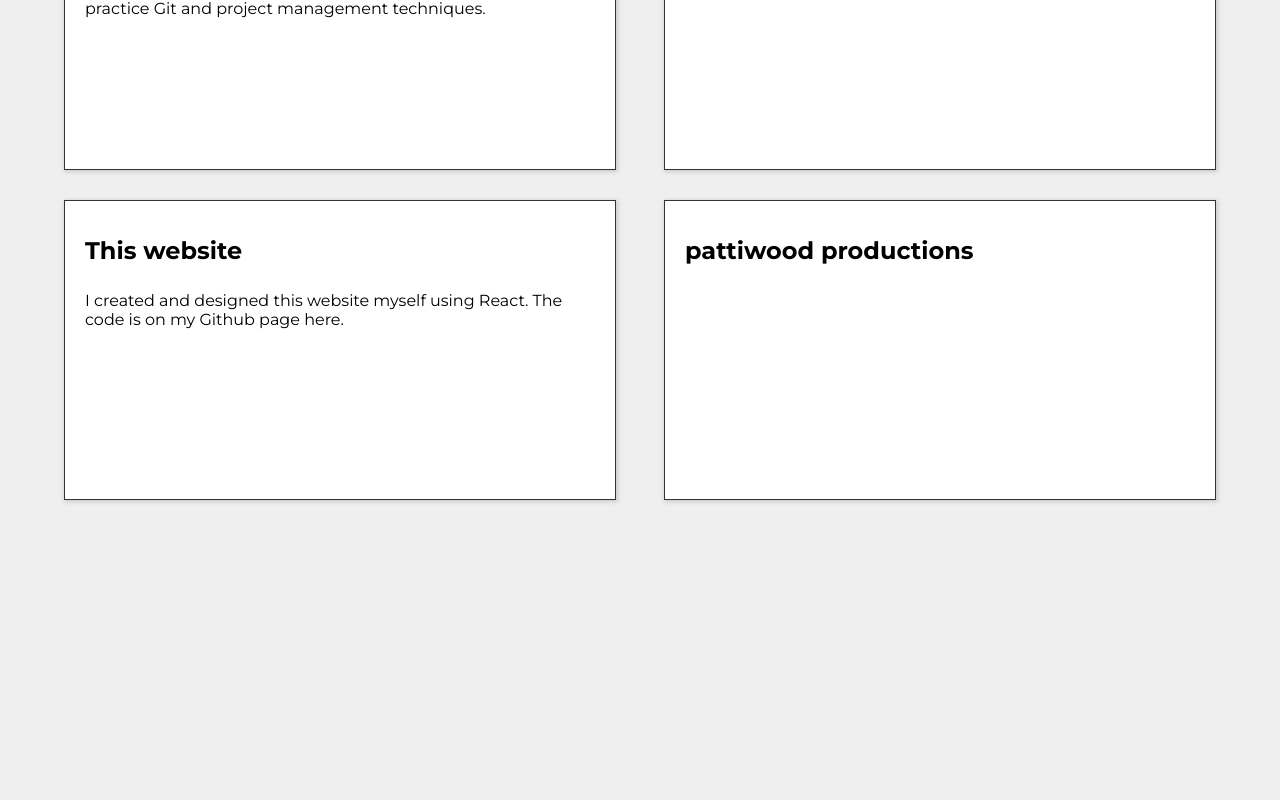
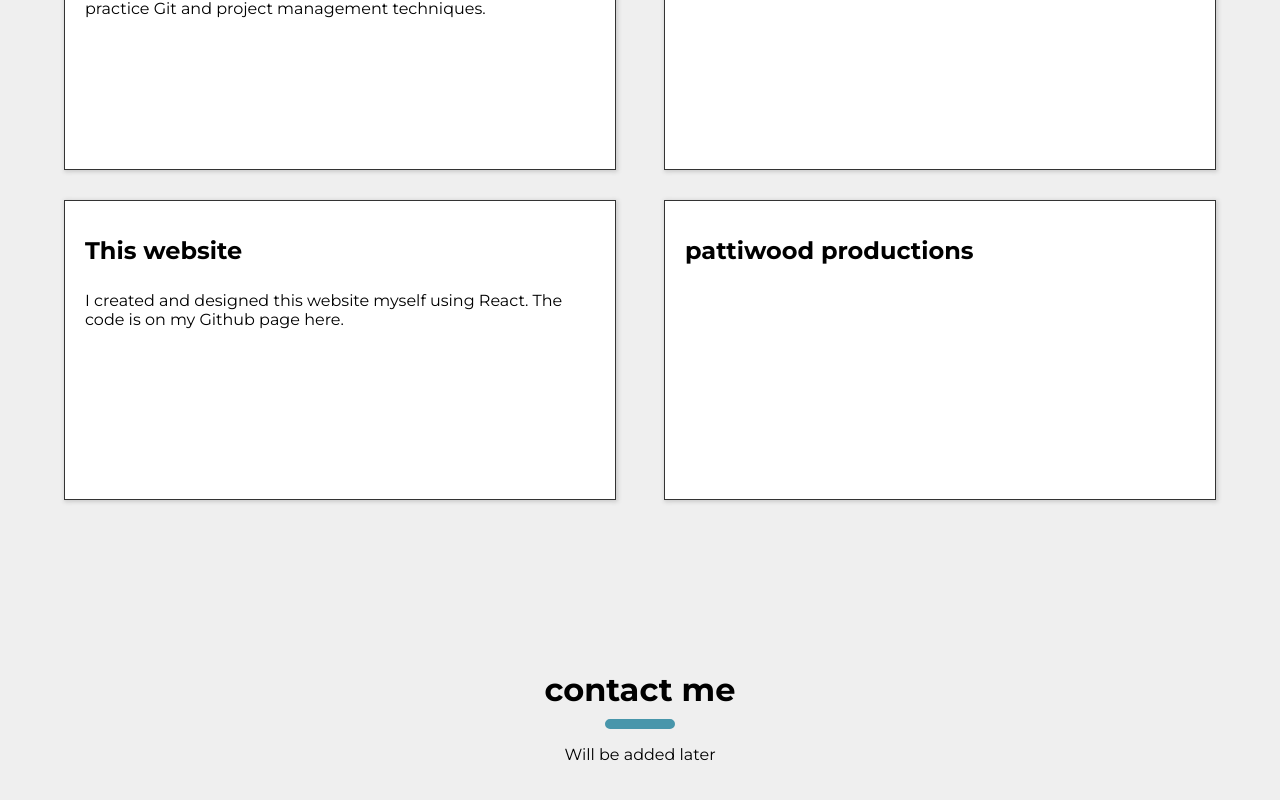
Before and after one commit to jf-t/jacktilly.com, a React (Create React App) app: page / in a window 1280 px wide. Shown: the part 3360-4160 px from the top of the page. Before the commit the page ends 3970 px from the top, so only its background shows below. Built offline with nearby package versions, Linux system fonts and the light colour scheme.

Commit message:
Created Contact ME component. put <p> to remind me to do later

```diff
--- a/src/App.js
+++ b/src/App.js
@@ -8,6 +8,7 @@ import About from './components/about/About';
 
 import Portfolio from './components/portfolio/Portfolio';
 import Experience from './components/experience/Experience';
+import Contact from './components/contact/Contact';
 
 class App extends Component {
     render() {
@@ -21,6 +22,7 @@ class App extends Component {
                     <About />
                     <Experience />
                     <Portfolio />
+                    <Contact />
                 </div>
             </div>
         );
--- /dev/null
+++ b/src/components/contact/Contact.css
@@ -0,0 +1,51 @@
+@import url("https://fonts.googleapis.com/css?family=Montserrat:300,400,500,600,700");
+.clearfix:after {
+  content: "";
+  display: table;
+  clear: both; }
+
+.App {
+  text-align: center;
+  font-family: 'Montserrat'; }
+
+.App-logo {
+  animation: App-logo-spin infinite 20s linear;
+  height: 80px; }
+
+.App-header {
+  background-color: #222;
+  height: 150px;
+  padding: 20px;
+  color: white; }
+
+.App-title {
+  font-size: 1.5em; }
+
+.App-intro {
+  font-size: large; }
+
+body {
+  background: #efefef; }
+
+.body {
+  max-width: 1200px;
+  margin: 0 auto; }
+
+@keyframes App-logo-spin {
+  from {
+    transform: rotate(0deg); }
+  to {
+    transform: rotate(360deg); } }
+
+.contact {
+  padding: 60px 0; }
+  .contact .contact-content .contact-header h1 {
+    margin: 0; }
+    .contact .contact-content .contact-header h1:after {
+      border: 5px solid #4896ab;
+      border-radius: 10px;
+      content: ' ';
+      display: block;
+      width: 60px;
+      margin: 0 auto;
+      margin-top: 10px; }
--- /dev/null
+++ b/src/components/contact/Contact.js
@@ -0,0 +1,22 @@
+import React, { Component } from 'react';
+import './Contact.css';
+
+class Contact extends Component {
+    render () {
+        return (
+            <div className="contact">
+                <div className="contact-content">
+                    <div className="contact-header">
+                        <h1>contact me</h1>
+                    </div>
+
+                    <div className="contact-info">
+                        <p>Will be added later</p>
+                    </div>
+                </div>
+            </div>
+        )
+    }
+}
+
+export default Contact;
--- /dev/null
+++ b/src/components/contact/Contact.scss
@@ -0,0 +1,16 @@
+@import '../../App.scss';
+
+.contact {
+    padding: 60px 0;
+    .contact-content {
+        .contact-header {
+            h1 {
+                margin: 0;
+
+                &:after {
+                    @include pill;
+                }
+            }
+        }
+    }
+}
```
